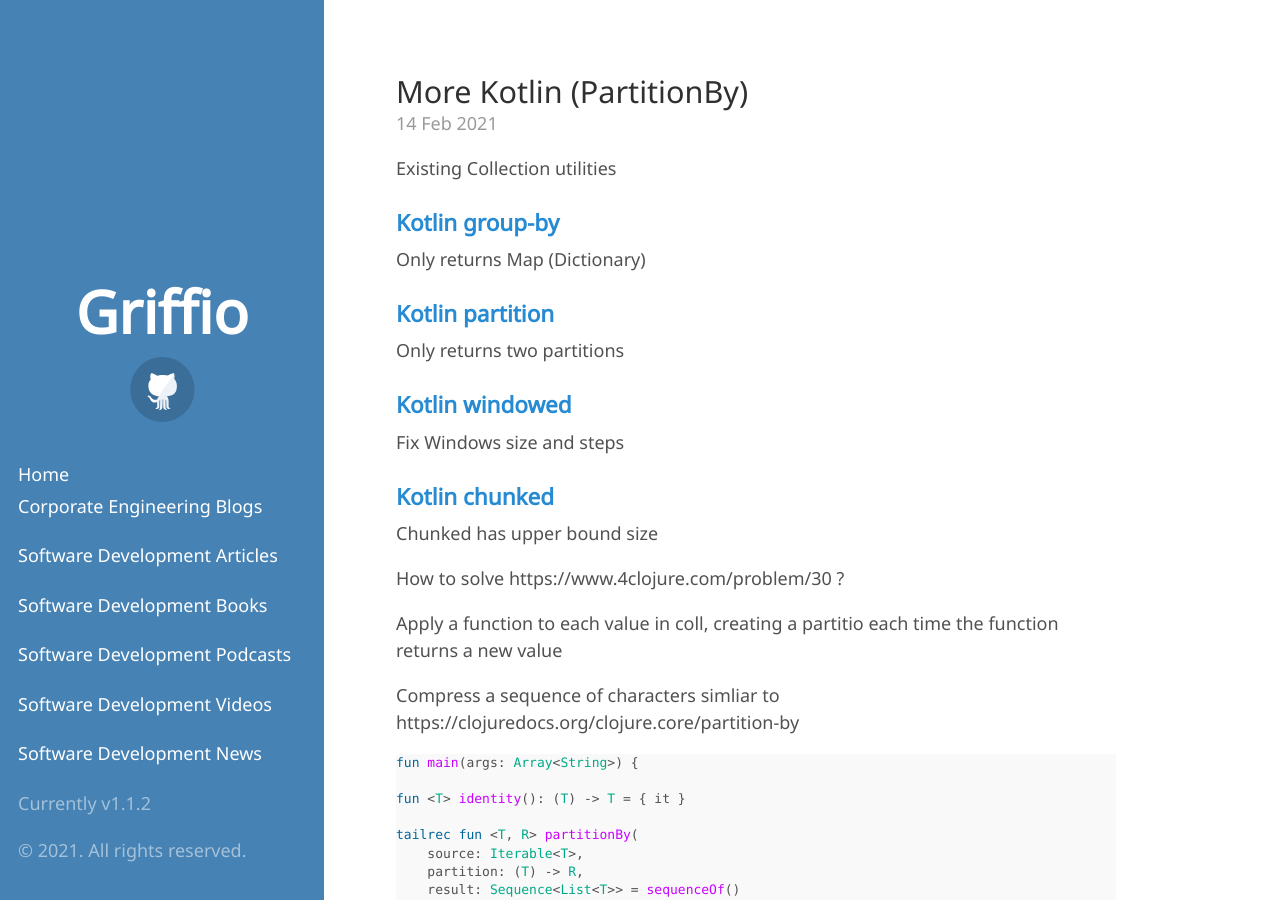
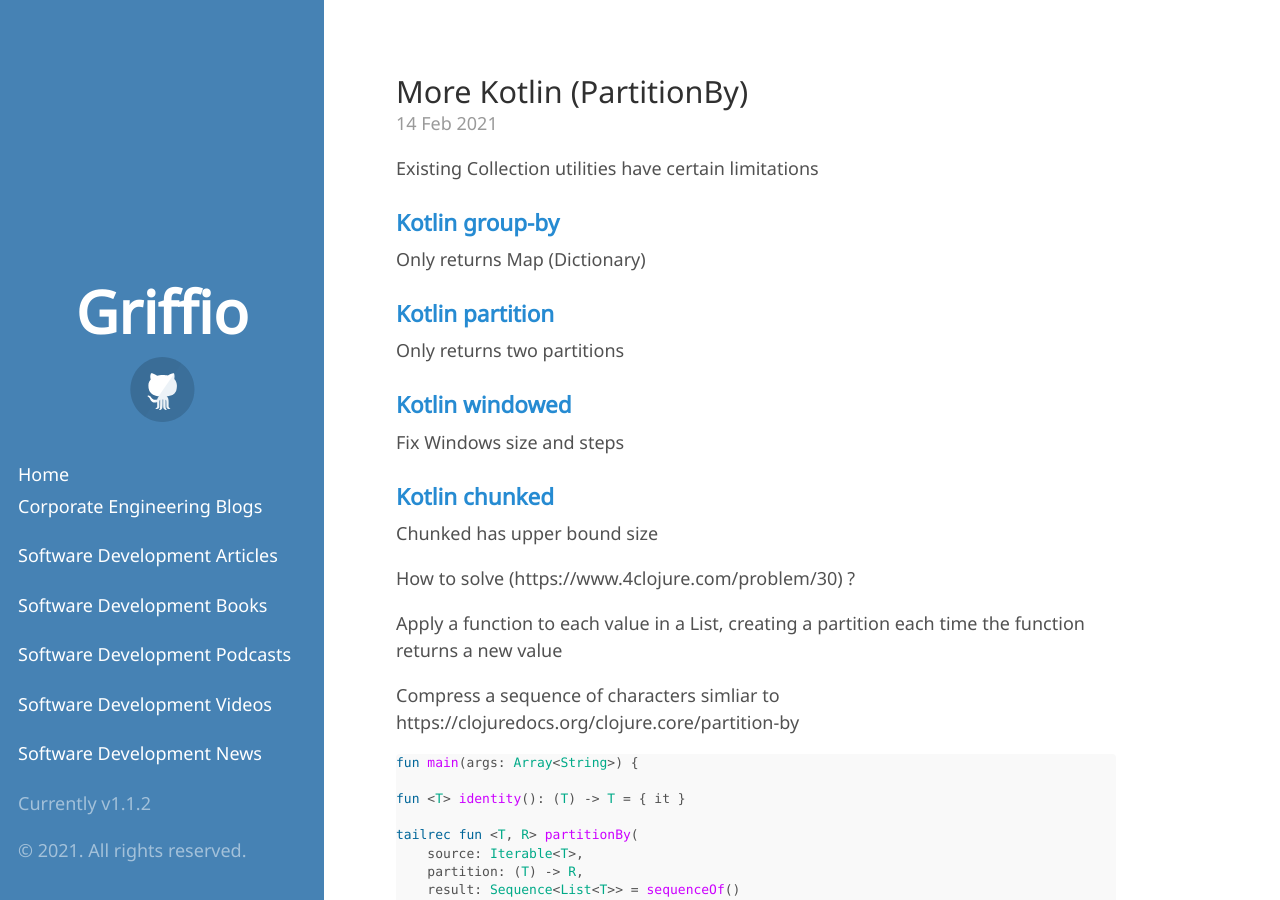
Before and after one commit to griffio/griffio.github.io, a Jekyll site: the page built from _posts/2021-02-14-More-Kotlin-PartitionBy.md, in a window 1280 px wide and 900 px high. Built offline with Jekyll 4.4.1, drawn with Linux system fonts in a browser that asks for light colours; some web fonts are replaced.

Commit message:
Update 2021-02-14-More-Kotlin-PartitionBy.md

```diff
--- a/_posts/2021-02-14-More-Kotlin-PartitionBy.md
+++ b/_posts/2021-02-14-More-Kotlin-PartitionBy.md
@@ -8,7 +8,7 @@ summary: kotlin partitionBy
 runcode: true
 ---
 
-Existing Collection utilities
+Existing Collection utilities have certain limitations
 
 ### [Kotlin group-by](https://kotlinlang.org/api/latest/jvm/stdlib/kotlin.collections/group-by.html)
 Only returns Map (Dictionary)
@@ -22,9 +22,9 @@ Fix Windows size and steps
 ### [Kotlin chunked](https://kotlinlang.org/api/latest/jvm/stdlib/kotlin.collections/chunked.html)
 Chunked has upper bound size
 
-How to solve https://www.4clojure.com/problem/30 ?
+How to solve (https://www.4clojure.com/problem/30) ?
 
-Apply a function to each value in coll, creating a partitio each time the function returns a new value
+Apply a function to each value in a List, creating a partition each time the function returns a new value
 
 Compress a sequence of characters simliar to https://clojuredocs.org/clojure.core/partition-by
 
```
